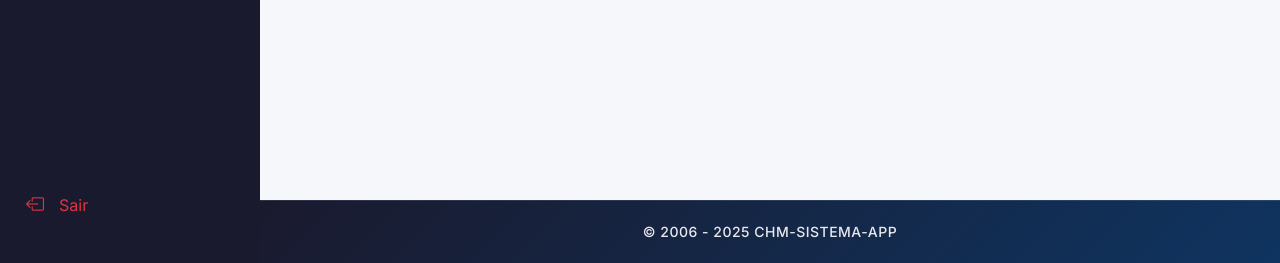
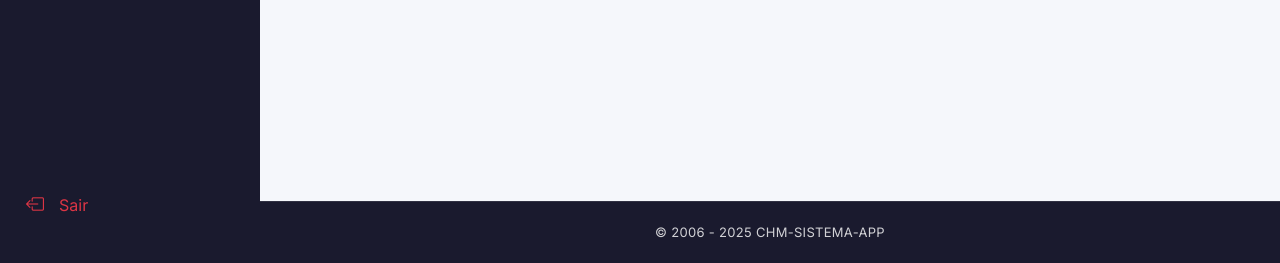
Before and after one commit to chmtransportes/chm-sistema, a PHP site: the page made by app/views/layouts/main.php in a window 1280 px wide. Shown: the part 537-800 px from the top of the page. Run offline with PHP 8.4, Linux system fonts and the light colour scheme; the template is opened without the code that fills it, so the values that code supplies are empty; some libraries are stand-ins or nearby versions.

Commit message:
v2.6.9 - Footer preto fosco (igual sidebar) em todas as telas

```diff
--- a/app/assets/css/app.css
+++ b/app/assets/css/app.css
@@ -922,10 +922,10 @@ body {
     background: rgba(255,255,255,0.1);
 }
 
-/* App Footer - Desktop: rodapé no final da página */
+/* App Footer - Todas as telas */
 .app-footer {
-    background: linear-gradient(135deg, var(--primary) 0%, var(--secondary) 100%);
-    color: rgba(255,255,255,0.9);
+    background: var(--primary);
+    color: rgba(255,255,255,0.8);
     text-align: center;
     padding: 20px 16px;
     margin-top: auto;
@@ -934,14 +934,19 @@ body {
 
 .app-footer p {
     margin: 0;
-    font-size: 14px;
-    font-weight: 500;
-    letter-spacing: 0.5px;
+    font-size: 13px;
+    font-weight: 400;
+    letter-spacing: 0.3px;
 }
 
-/* Mobile/Tablet: esconder footer */
+/* Mobile/Tablet: footer visível */
 @media (max-width: 991.98px) {
     .app-footer {
-        display: none;
+        padding: 16px 12px;
+        margin-top: 20px;
+    }
+
+    .app-footer p {
+        font-size: 12px;
     }
 }
--- a/app/config/config.php
+++ b/app/config/config.php
@@ -35,7 +35,7 @@ if (file_exists($envLoaderPath)) {
 }
 
 // Versão do sistema
-define('CHM_VERSION', '2.6.8');
+define('CHM_VERSION', '2.6.9');
 define('CHM_VERSION_DATE', '2025-12-29');
 
 // Ambiente (production ou development)
```
